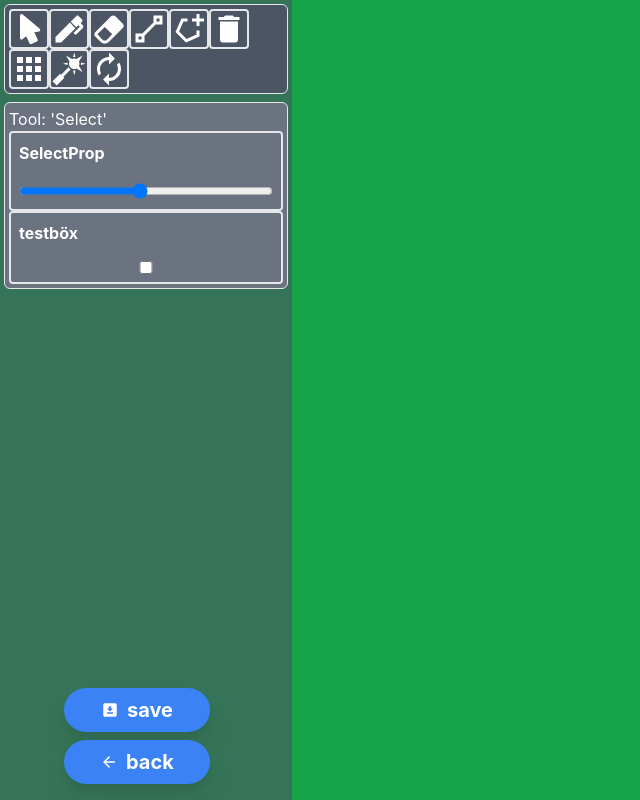
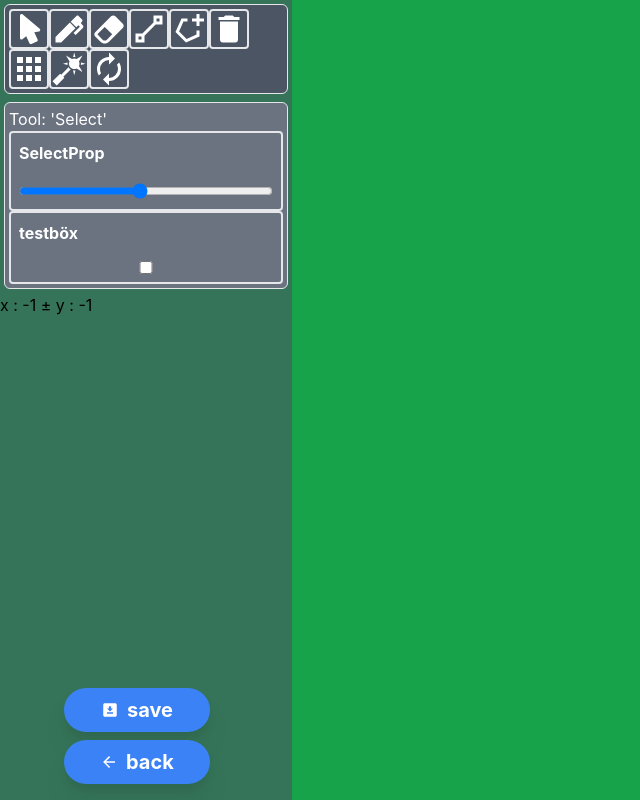
Before and after one commit to Lendi24/MeshMap, a React (Create React App) app: page /editor in a window 1280 px wide. Shown: the whole page, without its empty margins (0-640 px from the left). Built offline with nearby package versions, Linux system fonts and the light colour scheme.

Commit message:
sidebar bug

```diff
--- a/src/components/SideBar.tsx
+++ b/src/components/SideBar.tsx
@@ -14,8 +14,8 @@ import { mdiDownloadBox } from '@mdi/js';
 
 import {canvasGetPixel} from '../views/Editor/p5Canvas';
 
-//export function setSelectedTile(str:string) {selectedTile = str; };
-//import {context} from './';
+// export function setSelectedTile(str:string) {selectedTile = str; };
+// import {context} from './';
 
 interface SidebarTool {
     data : any
@@ -85,7 +85,7 @@ class SideBar extends React.Component<SideBarProps, SideBarState> {
                     selectors={(tools[ (this.state as SideBarState).selectedToolId ] as SidebarTool).conf}
                     toolTitle={`Tool: '${(tools[ (this.state as SideBarState).selectedToolId ].data.title)}'`}
                 />
-                {/* x : {this.props.selectedTile.x} ± y : {this.props.selectedTile.y} */}
+                x : {this.props.selectedTile.x} ± y : {this.props.selectedTile.y}
 
        <div className="absolute inset-x-16 bottom-4 w-1/2 space-y-2">
 
```
